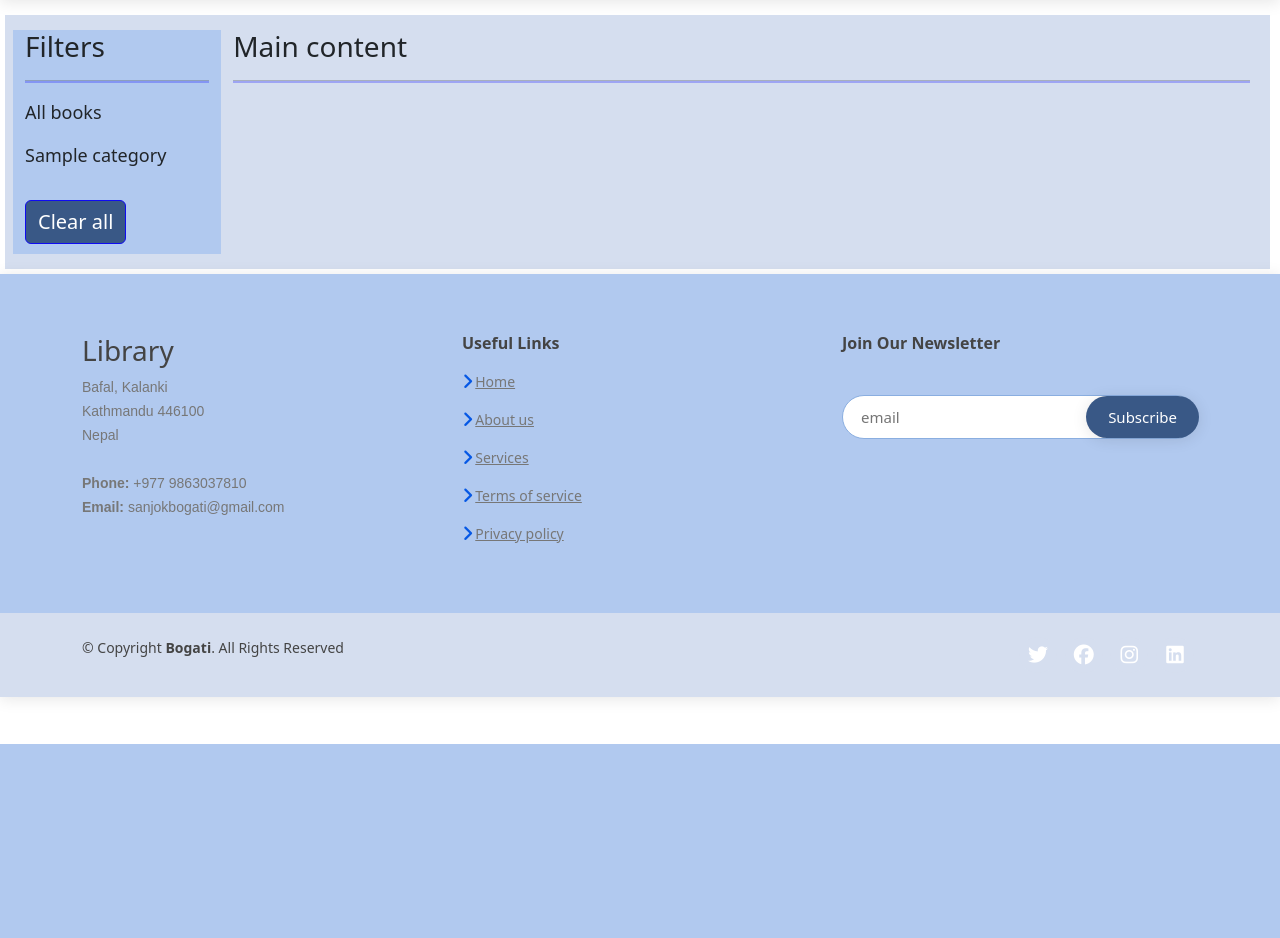
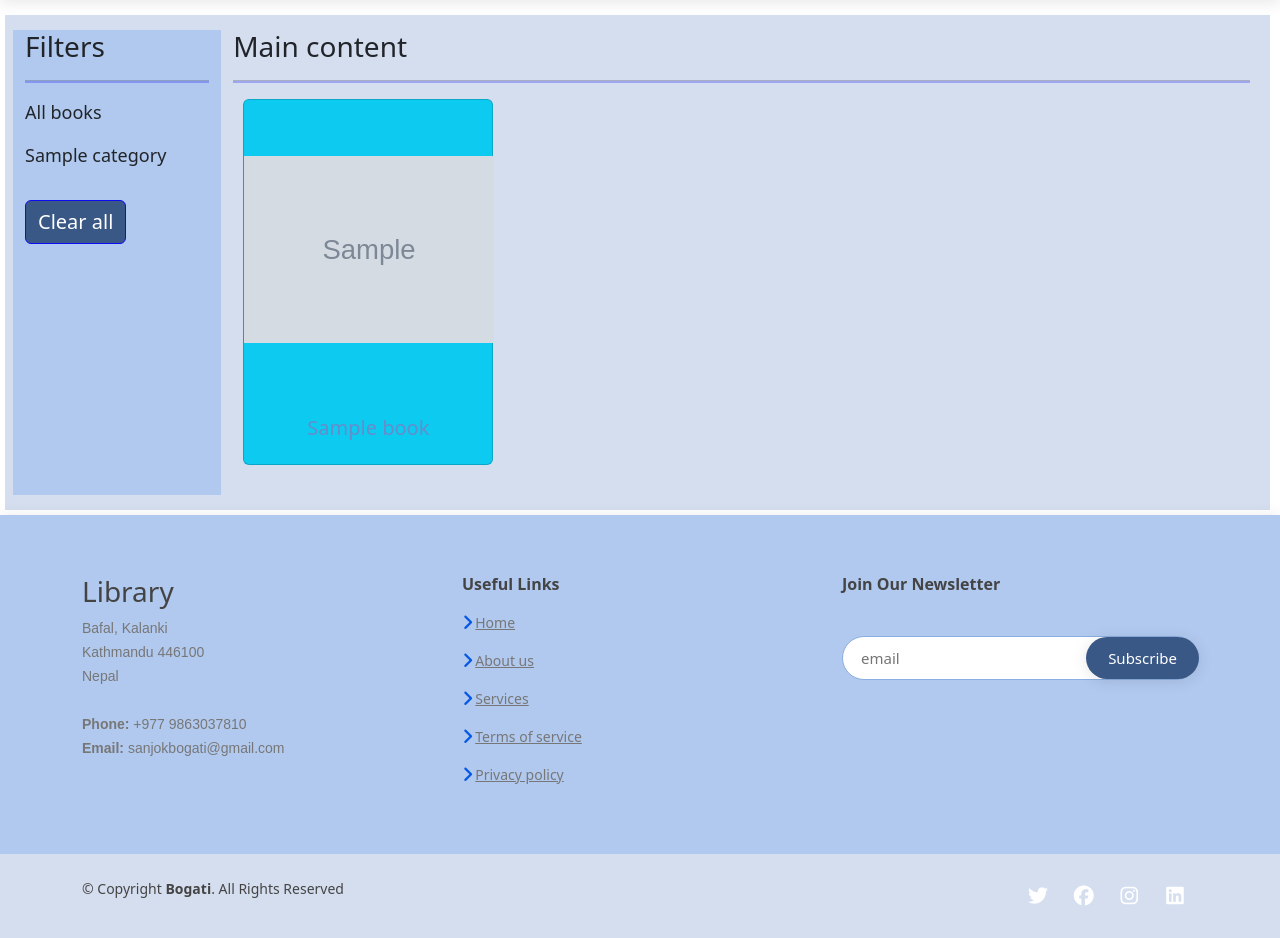
Before and after one commit to DeaaTH65/Library, a Django app: page /book/ in a window 1280 px wide. Shown: the part 56-994 px from the top of the page. Before the commit the page ends 800 px from the top, so only its background shows below. Run offline with Django 4.2, Linux system fonts and the light colour scheme; tables that the repository leaves empty hold one stand-in row (values such as "Sample post"); grey boxes marked "Sample" are stand-in pictures; some libraries are stand-ins or nearby versions.

Commit message:
books display

```diff
--- a/main/views.py
+++ b/main/views.py
@@ -1,5 +1,5 @@
 from django.shortcuts import render
-from .models import Category
+from .models import Category, Book
 
 
 # Create your views here.
@@ -9,7 +9,8 @@ def index(request):
 
 def book(request):
     category = Category.objects.all()
-    return render(request, 'main/book.html', {'category': category})
+    books = Book.objects.all()
+    return render(request, 'main/book.html', {'category': category, 'books': books})
 
 
 def about(request):
--- a/static/css/main.css
+++ b/static/css/main.css
@@ -58,7 +58,7 @@
     padding: 3%;
 }
 
-#desc {
+p#desc {
     font-size: 20px;
     font-family: 'Lucida Sans', 'Lucida Sans Regular', Verdana;
     display: flex;
@@ -66,3 +66,31 @@
     justify-content: center;
     backdrop-filter: blur(7px);
 }
+
+
+.display {
+  display: inline-block;
+  margin: 0 1% 30px 1%;
+}
+
+.books {
+  height: 200px;
+  width: 250px;
+}
+
+#img {
+    width: 250px;
+    height: 300px;
+    object-fit: contain;
+}
+
+
+a.book {
+  color: #638ECB;
+  text-decoration: none;
+}
+
+a.book:hover {
+  color: #395886;
+  text-decoration: none;
+}
--- a/templates/main/book.html
+++ b/templates/main/book.html
@@ -20,6 +20,20 @@
             <h3>Main content</h3>
             <hr color="blue" size="5" />
 
+            {% for book in books %}
+            <div class="display">
+                <div class="books">
+                    <div class="card text-bg-info">
+                        <img src="{{book.image.url}}" class="card-img-top" id="img" alt="picture of book">
+                        <div class="card-body">
+                        <a class="book" href="#"><h5 class="card-title" align="center">{{book.name}}</h5></a>
+                        </div>
+                    </div>
+                    <br/>
+                </div>
+            </div>
+            {% endfor %}
+
         </div>
     </div>
 </div>
```
Also changed, not shown: media/books/My_Inventions-Nikola_Tesla.jpg (added), media/books/Prometheus-Oppenheimer.jpg (added).
